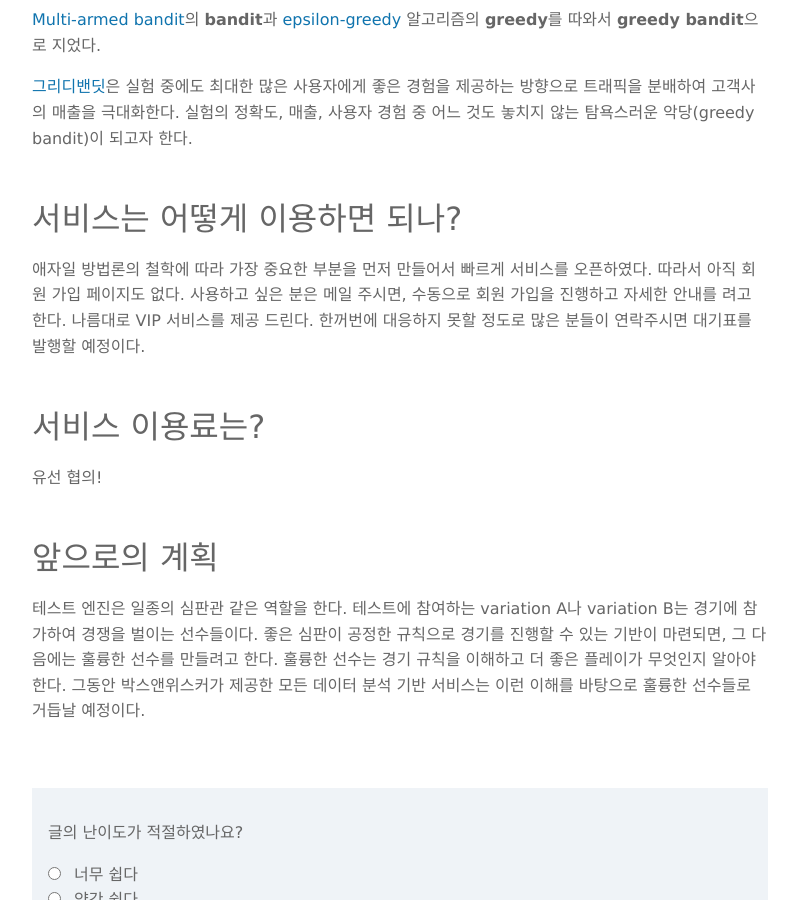
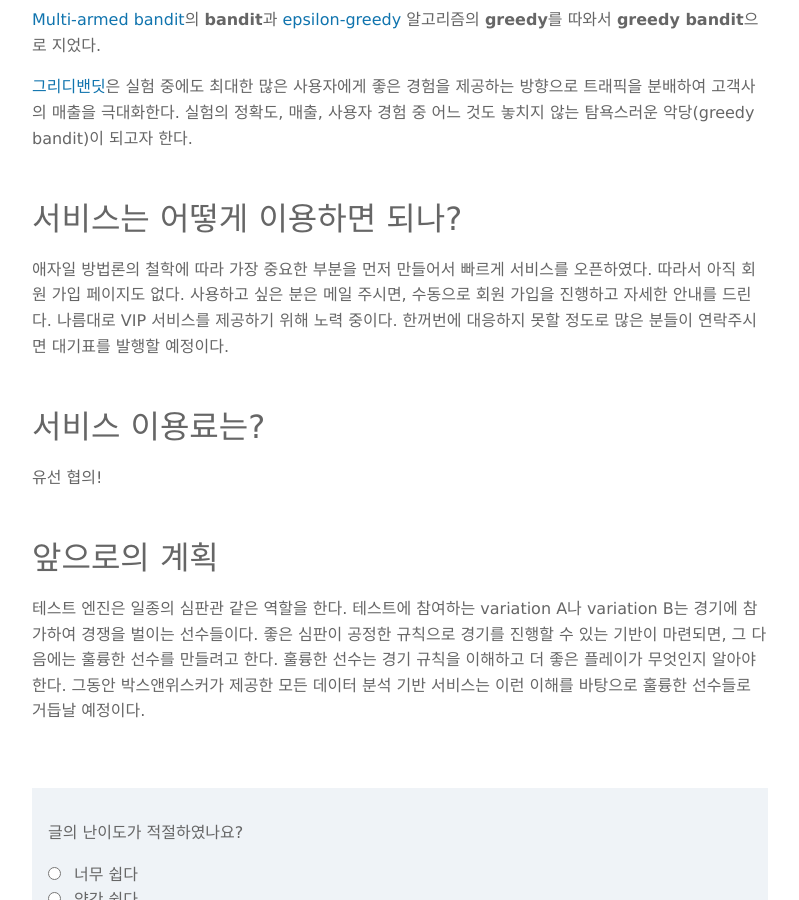
Before and after one commit to boxnwhiskr/boxnwhiskr.github.io, a Jekyll site: the page built from _posts/2016-04-12-greedy_bandit_has_opened.markdown, in a window 1280 px wide and 900 px high, scrolled down 1931 px. Shown: the whole window, without its empty margins (240-1039 px from the left). Built offline with Jekyll 4.4.1, drawn with Linux system fonts in a browser that asks for light colours; nearby versions of some CDN libraries; some web fonts are replaced.

Commit message:
Fix typo and polish sentences

```diff
--- a/_posts/2016-04-12-greedy_bandit_has_opened.markdown
+++ b/_posts/2016-04-12-greedy_bandit_has_opened.markdown
@@ -56,8 +56,8 @@ A/B 테스트는 웹 페이지나 앱 화면의 색깔이나 메뉴 구성, 타
 
 애자일 방법론의 철학에 따라 가장 중요한 부분을 먼저 만들어서 빠르게 서비스를 오픈하였다.
 따라서 아직 회원 가입 페이지도 없다.
-사용하고 싶은 분은 메일 주시면, 수동으로 회원 가입을 진행하고 자세한 안내를 려고 한다.
-나름대로 VIP 서비스를 제공 드린다.
+사용하고 싶은 분은 메일 주시면, 수동으로 회원 가입을 진행하고 자세한 안내를 드린다.
+나름대로 VIP 서비스를 제공하기 위해 노력 중이다.
 한꺼번에 대응하지 못할 정도로 많은 분들이 연락주시면 대기표를 발행할 예정이다.
 
 # 서비스 이용료는?
```
